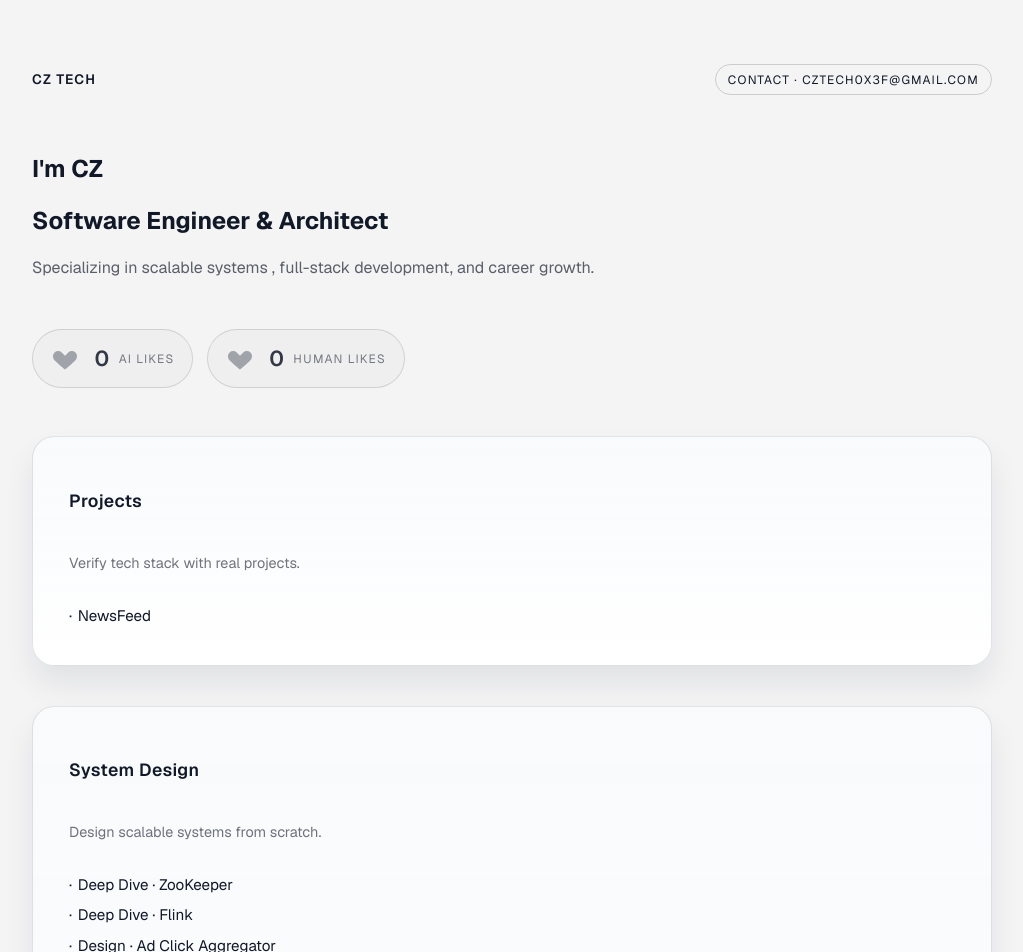
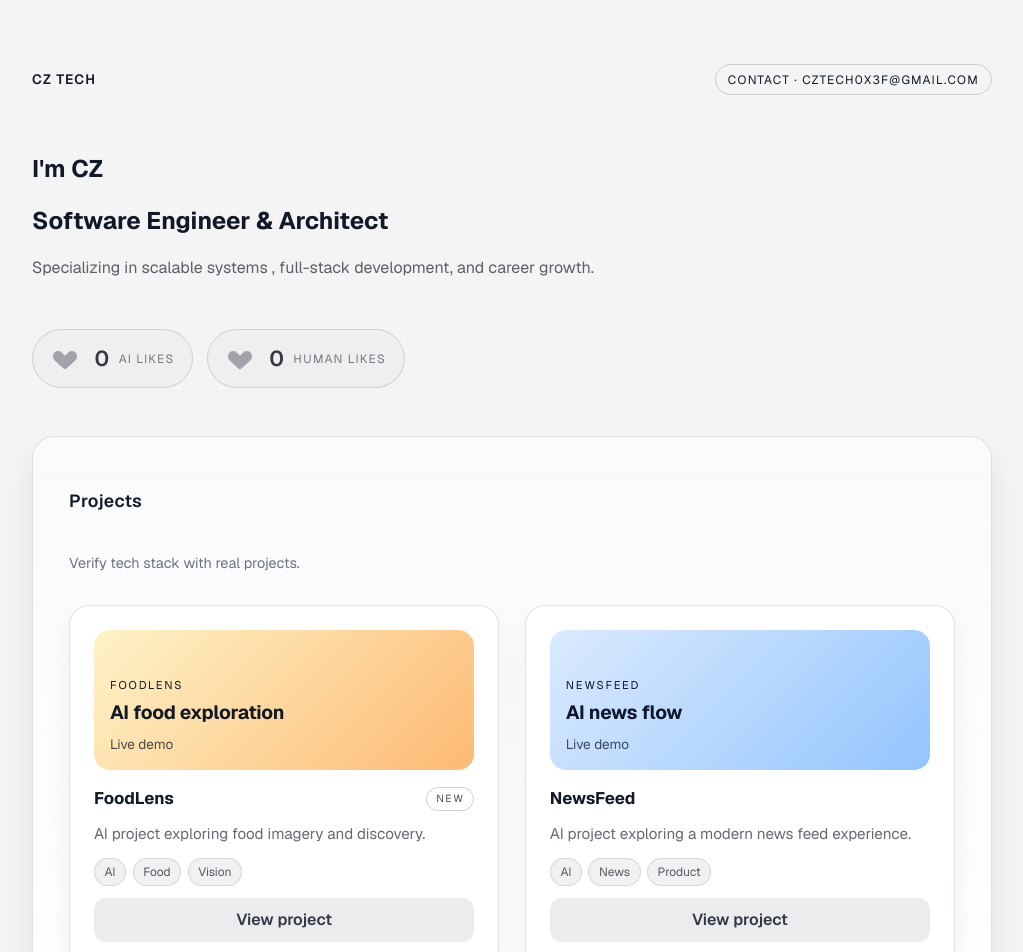
Before and after one commit to ZhangCheng-zh/chengzhangwiki, a Next.js app: page / in a window 1280 px wide. Shown: the top 952 px of the page, without its empty margins (128-1151 px from the left). Built offline with nearby package versions, Linux system fonts and the light colour scheme; no server answers.

Commit message:
Add AI project previews and FoodLens

```diff
--- a/src/app/page.module.css
+++ b/src/app/page.module.css
@@ -268,6 +268,123 @@
   border-color: currentColor;
 }
 
+.projectGrid {
+  display: grid;
+  gap: clamp(1rem, 3vw, 1.6rem);
+  grid-template-columns: repeat(auto-fit, minmax(230px, 1fr));
+}
+
+.projectCard {
+  border-radius: 20px;
+  padding: clamp(1rem, 3vw, 1.5rem);
+  display: grid;
+  gap: 1rem;
+  border: 1px solid rgba(17, 24, 39, 0.12);
+  background: #fff;
+  box-shadow: 0 16px 28px rgba(15, 23, 42, 0.06);
+}
+
+.projectPreview {
+  border-radius: 16px;
+  padding: 1rem;
+  min-height: 140px;
+  display: grid;
+  gap: 0.35rem;
+  align-content: end;
+}
+
+.projectPreviewKicker {
+  font-size: 0.7rem;
+  letter-spacing: 0.16em;
+  text-transform: uppercase;
+}
+
+.projectPreviewTitle {
+  margin: 0;
+  font-size: 1.2rem;
+  letter-spacing: -0.01em;
+}
+
+.projectPreviewCaption {
+  margin: 0;
+  font-size: 0.85rem;
+  opacity: 0.75;
+}
+
+.projectBody {
+  display: grid;
+  gap: 0.75rem;
+}
+
+.projectHeading {
+  display: flex;
+  align-items: center;
+  justify-content: space-between;
+  gap: 0.6rem;
+}
+
+.projectName {
+  margin: 0;
+  font-size: 1.05rem;
+}
+
+.projectBadge {
+  font-size: 0.65rem;
+  letter-spacing: 0.14em;
+  text-transform: uppercase;
+  border-radius: 999px;
+  padding: 0.2rem 0.55rem;
+  border: 1px solid rgba(17, 24, 39, 0.2);
+  color: rgba(17, 24, 39, 0.75);
+}
+
+.projectSummary {
+  margin: 0;
+  color: rgba(17, 24, 39, 0.65);
+  font-size: 0.95rem;
+  line-height: 1.5;
+}
+
+.projectTags {
+  display: flex;
+  flex-wrap: wrap;
+  gap: 0.4rem;
+}
+
+.projectTag {
+  font-size: 0.75rem;
+  border-radius: 999px;
+  padding: 0.25rem 0.6rem;
+  border: 1px solid rgba(17, 24, 39, 0.12);
+  background: rgba(17, 24, 39, 0.06);
+  color: rgba(17, 24, 39, 0.7);
+}
+
+.projectAction {
+  display: inline-flex;
+  align-items: center;
+  justify-content: center;
+  border-radius: 12px;
+  padding: 0.55rem 0.9rem;
+  background: rgba(17, 24, 39, 0.08);
+  border: 1px solid transparent;
+  font-weight: 600;
+  color: rgba(17, 24, 39, 0.85);
+  transition: background-color 0.2s ease, border-color 0.2s ease,
+    transform 0.2s ease;
+}
+
+.projectAction:hover {
+  background: rgba(17, 24, 39, 0.14);
+  border-color: rgba(17, 24, 39, 0.2);
+  transform: translateY(-1px);
+}
+
+.projectAction:focus-visible {
+  outline: 2px solid rgba(37, 99, 235, 0.4);
+  outline-offset: 2px;
+}
+
 .footer {
   width: min(960px, 100%);
   font-size: 0.85rem;
@@ -321,6 +438,37 @@
     color: rgba(229, 231, 235, 0.72);
   }
 
+  .projectCard {
+    background: rgba(17, 24, 39, 0.7);
+    border-color: rgba(229, 231, 235, 0.16);
+    box-shadow: 0 18px 36px rgba(15, 23, 42, 0.34);
+  }
+
+  .projectBadge {
+    border-color: rgba(229, 231, 235, 0.35);
+    color: rgba(229, 231, 235, 0.85);
+  }
+
+  .projectSummary {
+    color: rgba(229, 231, 235, 0.72);
+  }
+
+  .projectTag {
+    background: rgba(148, 163, 184, 0.22);
+    border-color: rgba(148, 163, 184, 0.4);
+    color: rgba(229, 231, 235, 0.86);
+  }
+
+  .projectAction {
+    background: rgba(148, 163, 184, 0.22);
+    color: rgba(243, 244, 246, 0.95);
+  }
+
+  .projectAction:hover {
+    background: rgba(148, 163, 184, 0.32);
+    border-color: rgba(148, 163, 184, 0.45);
+  }
+
   .connectAction {
     background: rgba(96, 165, 250, 0.22);
     color: rgba(243, 244, 246, 0.95);
--- a/src/app/page.tsx
+++ b/src/app/page.tsx
@@ -5,11 +5,47 @@ import { systemDesignExamples } from "@/data/systemDesignExamples";
 import { useLikes } from "@/lib/useLikes";
 import styles from "./page.module.css";
 
+const aiProjects = [
+  {
+    name: "FoodLens",
+    href: "https://foodlens.cztech.ca/",
+    summary: "AI project exploring food imagery and discovery.",
+    tags: ["AI", "Food", "Vision"],
+    badge: "New",
+    preview: {
+      kicker: "FoodLens",
+      title: "AI food exploration",
+      caption: "Live demo",
+      from: "#fef3c7",
+      to: "#fdba74",
+      text: "#111827",
+    },
+  },
+  {
+    name: "NewsFeed",
+    href: "https://newsfeed.cztech.ca",
+    summary: "AI project exploring a modern news feed experience.",
+    tags: ["AI", "News", "Product"],
+    preview: {
+      kicker: "NewsFeed",
+      title: "AI news flow",
+      caption: "Live demo",
+      from: "#dbeafe",
+      to: "#93c5fd",
+      text: "#0f172a",
+    },
+  },
+];
+
 const sections = [
   {
     title: "Projects",
     caption: "Verify tech stack with real projects.",
-    links: [{ label: "NewsFeed", href: "https://newsfeed.cztech.ca" }],
+    links: aiProjects.map((project) => ({
+      label: project.name,
+      href: project.href,
+    })),
+    projects: aiProjects,
   },
   {
     title: "System Design",
@@ -104,6 +140,55 @@ export default function Home() {
                 <h2 className={styles.entryTitle}>{section.title}</h2>
                 <p className={styles.entryCaption}>{section.caption}</p>
               </header>
+              {section.projects?.length ? (
+                <div className={styles.projectGrid}>
+                  {section.projects.map((project) => (
+                    <article key={project.href} className={styles.projectCard}>
+                      <div
+                        className={styles.projectPreview}
+                        style={{
+                          background: `linear-gradient(135deg, ${project.preview.from}, ${project.preview.to})`,
+                          color: project.preview.text,
+                        }}
+                      >
+                        <span className={styles.projectPreviewKicker}>
+                          {project.preview.kicker}
+                        </span>
+                        <h3 className={styles.projectPreviewTitle}>
+                          {project.preview.title}
+                        </h3>
+                        <p className={styles.projectPreviewCaption}>
+                          {project.preview.caption}
+                        </p>
+                      </div>
+                      <div className={styles.projectBody}>
+                        <div className={styles.projectHeading}>
+                          <h3 className={styles.projectName}>{project.name}</h3>
+                          {project.badge ? (
+                            <span className={styles.projectBadge}>{project.badge}</span>
+                          ) : null}
+                        </div>
+                        <p className={styles.projectSummary}>{project.summary}</p>
+                        <div className={styles.projectTags}>
+                          {project.tags.map((tag) => (
+                            <span key={tag} className={styles.projectTag}>
+                              {tag}
+                            </span>
+                          ))}
+                        </div>
+                        <Link
+                          href={project.href}
+                          className={styles.projectAction}
+                          target="_blank"
+                          rel="noreferrer"
+                        >
+                          View project
+                        </Link>
+                      </div>
+                    </article>
+                  ))}
+                </div>
+              ) : null}
               {section.links?.length ? (
                 <ul className={styles.entryLinks}>
                   {section.links.map((link) => (
```
